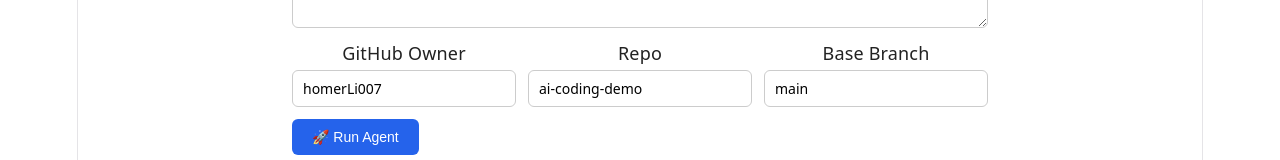
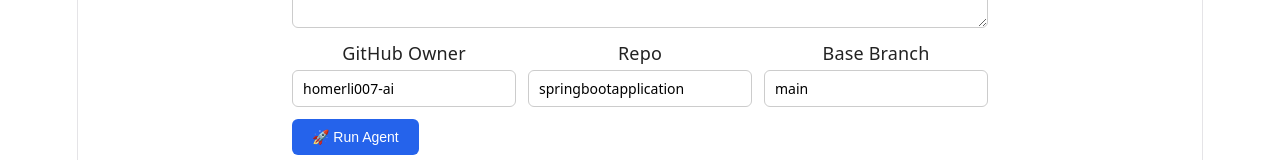
Before and after one commit to homerLi007/ai-coding-demo, a React app in the folder frontend/: page / in a window 1280 px wide. Shown: the part 175-335 px from the top of the page. Built offline with nearby package versions, Linux system fonts and the light colour scheme; the HTML template or start-up script is replaced by a standard one.

Commit message:
fix the issue of new repo can't be run by the runner.

```diff
--- a/frontend/src/App.jsx
+++ b/frontend/src/App.jsx
@@ -7,8 +7,8 @@ export default function App() {
     "a list of file paths (refuse symlinks, refuse paths outside allowed_root, refuse " +
     "non-regular files), plus a React UI to call it."
   );
-  const [owner, setOwner] = useState("homerLi007");
-  const [repo, setRepo] = useState("ai-coding-demo");
+  const [owner, setOwner] = useState("homerli007-ai");
+  const [repo, setRepo] = useState("springbootapplication");
   const [branch, setBranch] = useState("main");
 
   const { run, cancel, running, events, prUrl, error, appUrl, repoUrl } = useAgentRun();
```
